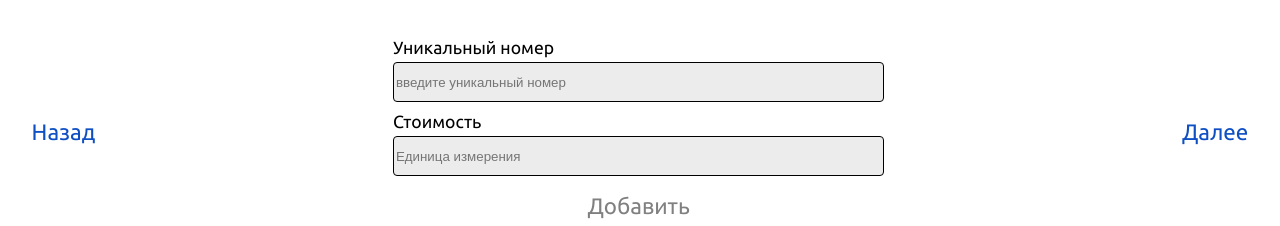
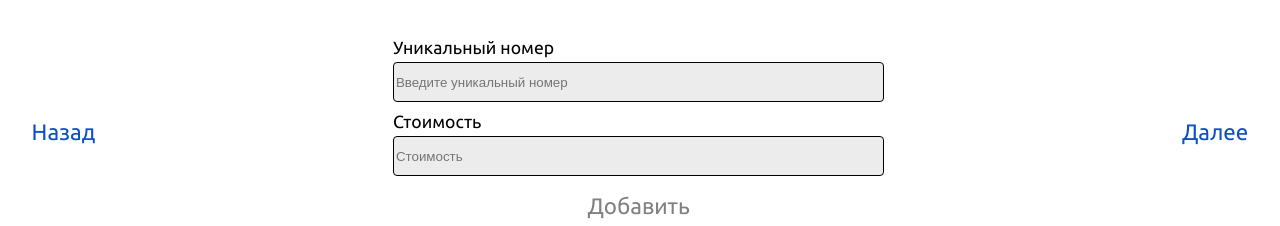
Before and after one commit to MAnDArIN8001/restvisualisation, a React (Create React App) app: page /remark/steps in a window 1280 px wide. Both pictures are taken after a click on the button "Далее". Shown: the part 172-398 px from the top of the page. Built offline with nearby package versions, Linux system fonts and the light colour scheme.

Commit message:
SecondPart

```diff
--- a/src/Components/StepsWindows/ProductResiavingWithContract/SecondPart.jsx
+++ b/src/Components/StepsWindows/ProductResiavingWithContract/SecondPart.jsx
@@ -42,7 +42,7 @@ export default function SecondPart({ setStep, firstParams, secondStepParam }) {
           <p>Уникальный номер</p>
           <input
             type="text"
-            placeholder="введите уникальный номер"
+            placeholder="Введите уникальный номер"
             value={id}
             onChange={(e) => {
               setId(e.target.value);
@@ -54,7 +54,7 @@ export default function SecondPart({ setStep, firstParams, secondStepParam }) {
           <p>Стоимость</p>
           <input
             type="text"
-            placeholder="Единица измерения"
+            placeholder="Стоимость"
             value={price}
             onChange={(e) => setPrice(e.target.value)}
           />
```
